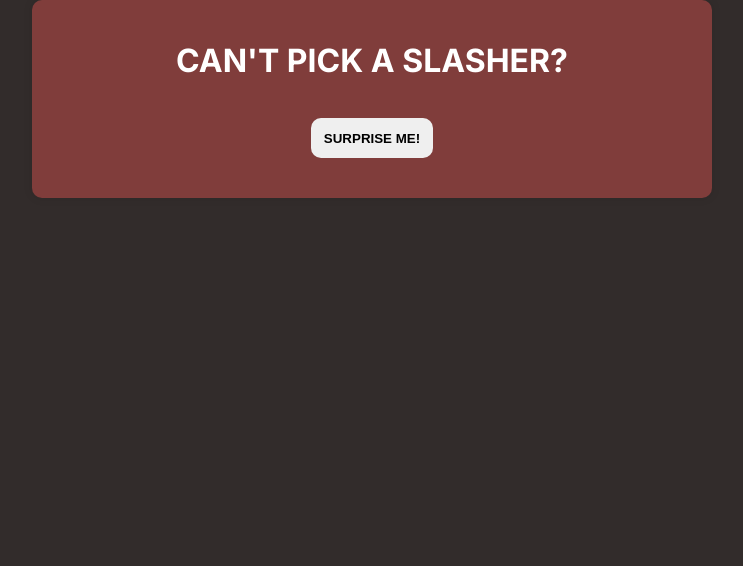
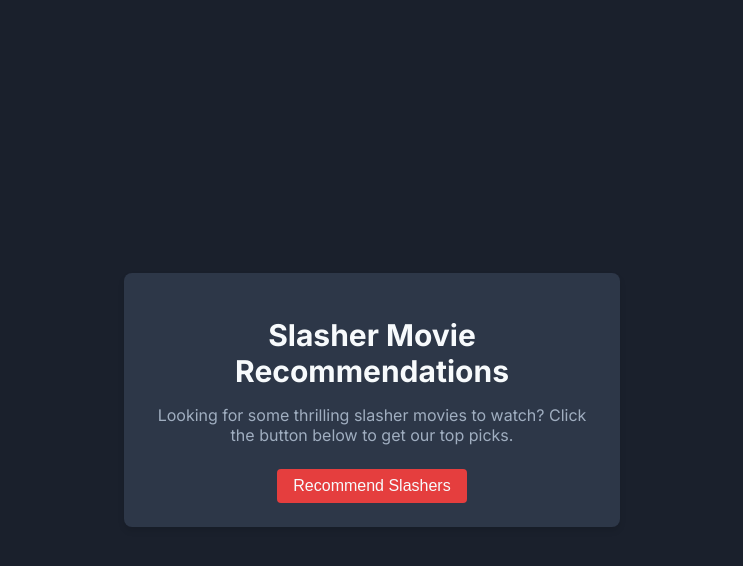
Before and after one commit to isdevrodrigues/slasher-roulette-tmdb, a website: page public/index.html in a window 1280 px wide. Shown: the whole page, without its empty margins (268-1011 px from the left). Drawn offline with Linux system fonts and the light colour scheme.

Commit message:
ui changes

```diff
--- a/public/index.html
+++ b/public/index.html
@@ -1,22 +1,21 @@
-<!doctype html>
+<!DOCTYPE html>
 <html lang="en">
 <head>
-    <link href="https://fonts.googleapis.com" rel="preconnect">
-    <link crossorigin href="https://fonts.gstatic.com" rel="preconnect">
+    <link rel="preconnect" href="https://fonts.googleapis.com">
+    <link rel="preconnect" href="https://fonts.gstatic.com" crossorigin>
     <link href="https://fonts.googleapis.com/css2?family=Inter:wght@100..900&display=swap" rel="stylesheet">
 
     <meta charset="UTF-8">
-    <meta content="width=device-width, user-scalable=no, initial-scale=1.0, maximum-scale=1.0, minimum-scale=1.0"
-          name="viewport">
-    <meta content="ie=edge" http-equiv="X-UA-Compatible">
-    <title>Slasher Roulette</title>
-    <link href="style.css" rel="stylesheet">
+    <meta name="viewport" content="width=device-width, initial-scale=1.0">
+    <title>Slasher Movie Recommendations</title>
+    <link rel="stylesheet" href="style.css">
 </head>
 <body>
 <div class="container">
-    <h1>CAN'T PICK A SLASHER?</h1>
-    <button id="recommendButton">SURPRISE ME!</button>
-    <div id="movieContainer">
+    <div class="content-box">
+        <h1>Slasher Movie Recommendations</h1>
+        <p>Looking for some thrilling slasher movies to watch? Click the button below to get our top picks.</p>
+        <button class="recommend-button">Recommend Slashers</button>
     </div>
 </div>
 <script src="script.js"></script>
--- a/public/script.js
+++ b/public/script.js
@@ -1,15 +1,15 @@
-document.getElementById('recommendButton').addEventListener('click', getRandomMovie);
+document.querySelector('.recommend-button').addEventListener('click', getRandomMovie);
 
 async function getRandomMovie() {
     try {
         const response = await fetch('/api/movie');
         const data = await response.json();
-        const movie = data.results;
-        if (movie.length > 0) {
-            const randomIndex = Math.floor(Math.random() * movie.length);
-            displayMovie(movie[randomIndex]);
+        const movies = data.results;
+        if (movies.length > 0) {
+            const randomIndex = Math.floor(Math.random() * movies.length);
+            displayMovie(movies[randomIndex]);
         } else {
-            displayError("No movies found.")
+            displayError("No movies found.");
         }
     } catch (error) {
         console.error("Error fetching data:", error);
@@ -18,15 +18,23 @@ async function getRandomMovie() {
 }
 
 function displayMovie(movie) {
-    const movieContainer = document.getElementById('movieContainer');
+    const movieContainer = document.querySelector('.container');
     movieContainer.innerHTML = `
-        <a href="https://www.themoviedb.org/movie/${movie.id}" target="_blank"><h2>${movie.title}</h2></a>
-        <p>${movie.overview}</p>
-        <img src="https://image.tmdb.org/t/p/w500${movie.poster_path}" alt="${movie.title}">
+        <div class="content-box">
+            <a href="https://www.themoviedb.org/movie/${movie.id}" target="_blank">
+                <h2>${movie.title}</h2>
+            </a>
+            <p>${movie.overview}</p>
+            <img src="https://image.tmdb.org/t/p/w500${movie.poster_path}" alt="${movie.title}" class="movie-poster">
+        </div>
     `;
 }
 
 function displayError(message) {
-    const movieContainer = document.getElementById('movieContainer');
-    movieContainer.innerHTML = `<p>${message}</p>`;
+    const movieContainer = document.querySelector('.container');
+    movieContainer.innerHTML = `
+        <div class="content-box">
+            <p>${message}</p>
+        </div>
+    `;
 }
--- a/public/style.css
+++ b/public/style.css
@@ -1,55 +1,59 @@
 body {
+    margin: 0;
     font-family: 'Inter', Tahoma, Arial, sans-serif;
-    font-weight: 400;
-    font-style: normal;
-    background-color: #322C2B;
-    margin: 0;
-    padding: 0;
+    background-color: #1a202c;
+    color: #e2e8f0;
     display: flex;
     justify-content: center;
     align-items: center;
+    height: 100vh;
+    padding: 0 1rem;
+}
+
+h1 {
+    font-weight: 500;
 }
 
 .container {
-    color: white;
-    text-align: center;
-    background: #803D3B;
-    padding: 20px;
-    border-radius: 10px;
-    box-shadow: 0 0 10px rgba(0, 0, 0, 0.1);
-    width: 50%;
+    display: flex;
+    align-items: center;
+    justify-content: center;
+    min-height: 100vh;
 }
 
-#movieContainer {
-    margin-top: 20px;
+.content-box {
+    background-color: #2d3748;
+    padding: 1.5rem;
+    border-radius: 0.5rem;
+    box-shadow: 0 4px 6px rgba(0, 0, 0, 0.1);
+    max-width: 28rem;
+    text-align: center;
 }
 
-#movieContainer img {
-    max-width: 100%;
-    border-radius: 10px;
+.content-box h1 {
+    margin-bottom: 1rem;
+    font-size: 1.875rem;
+    font-weight: bold;
+    color: #f7fafc;
 }
 
-#recommendButton {
-    padding: .8rem;
-    border-radius: 10px;
-    border: none;
-    margin-top: 1rem;
-    font-weight: bold;
-}
-#recommendButton:hover {
-    background-color: brown;
-    color: white;
-    box-shadow: #322C2B 3px 3px 3px;
-    cursor: pointer;
+.content-box p {
+    margin-bottom: 1.5rem;
+    color: #a0aec0;
 }
 
-#recommendButton:active {
-    background-color: chocolate;
-    box-shadow: 0 5px #666;
-    transform: translateY(4px);
+.recommend-button {
+    background-color: #e53e3e;
+    color: #f7fafc;
+    font-size: 1rem;
+    font-weight: 500;
+    padding: 0.5rem 1rem;
+    border: none;
+    border-radius: 0.25rem;
+    cursor: pointer;
+    transition: background-color 0.3s ease;
 }
 
-a {
-    text-decoration: underline;
-    color: inherit;
+.recommend-button:hover {
+    background-color: #c53030;
 }
```
Also changed, not shown: 1 other file.
